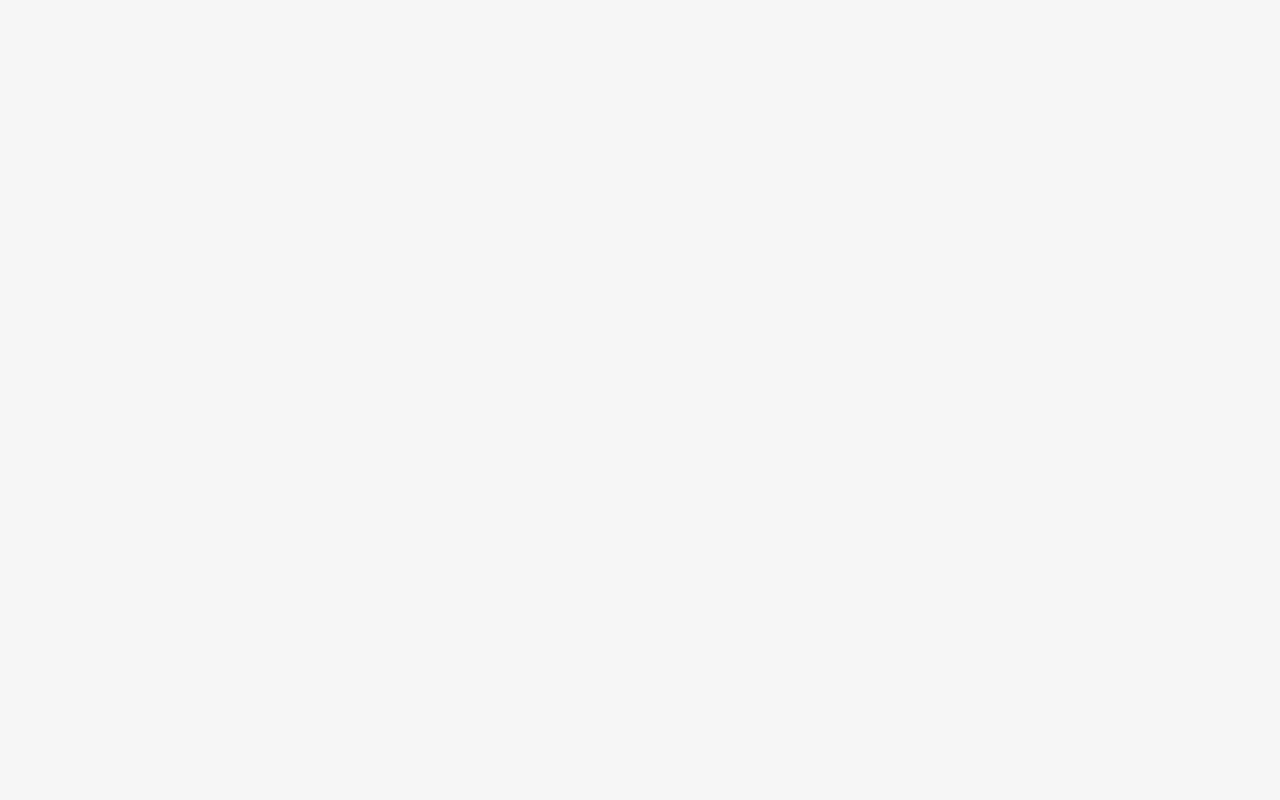
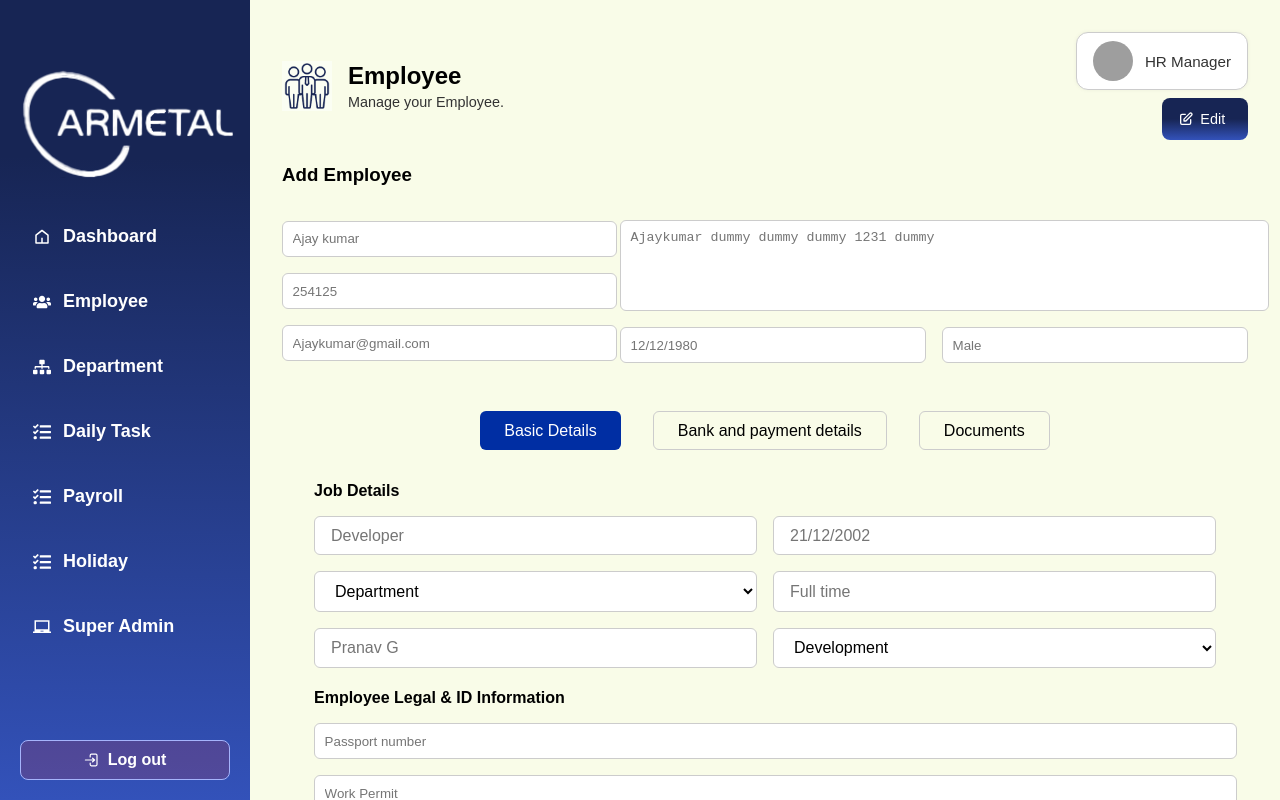
Before and after one commit to Tungston-labs/ArmetalFe, a React (Vite) app in the folder client/: page /view-basic in a window 1280 px wide. Before the commit this address had no page. Built offline with nearby package versions, Linux system fonts and the light colour scheme; grey boxes are pictures that could not be loaded; a web font is replaced by a local one.

Commit message:
chamges in the all modules

```diff
--- a/client/src/App.jsx
+++ b/client/src/App.jsx
@@ -23,6 +23,7 @@ import LeaveRequest from "./Pages/leaveDetails/LeaveRequest.jsx";
 import EmployeeLeaveDetails from "./Pages/leaveDetails/EmployeeLeaveDetails.jsx";
 import Attendance from "./Pages/leaveDetails/Attendance.jsx";
 import OnLeave from "./Pages/leaveDetails/OnLeave.jsx";
+import ViewBasic from "./Pages/employee/ViewBasic.jsx"
 
 function App() {
   return (
@@ -53,6 +54,7 @@ function App() {
           <Route path="/leave-details" element={<EmployeeLeaveDetails/>}/>
             <Route path="/employee-attendance" element={<Attendance/>}/>
                <Route path="/on-leave" element={<OnLeave/>}/>
+                  <Route path="/view-basic" element={<ViewBasic/>}/>
         </Route>
       </Routes>
     </>
--- /dev/null
+++ b/client/src/Pages/employee/ViewBasic.Style.js
@@ -0,0 +1,225 @@
+import styled from "styled-components";
+
+export const Container = styled.div`
+  padding: 2rem;
+  background: #f9fce8;
+  font-family: sans-serif;
+`;
+
+export const Header = styled.div`
+  display: flex;
+  justify-content: space-between;
+  align-items: center;
+  margin-bottom: 1.5rem;
+
+  h2 {
+    margin: 0;
+  }
+
+  p {
+    margin: 0.2rem 0 0;
+    font-size: 0.9rem;
+    color: #333;
+  }
+`;
+
+export const EditButton = styled.button`
+  display: flex; /* enable inline icon + text */
+  align-items: center;
+  gap: 0.4rem; /* space between icon and text */
+  padding: 0.4rem 1rem;
+  border: none;
+   background: linear-gradient(180deg, rgba(23, 37, 84, 1) 50%, rgba(51, 82, 186, 1) 100%);
+  color: white;
+  border-radius: 8px;
+  width:50%;
+  height:42px;
+  font-size: 0.9rem;
+  cursor: pointer;
+
+  svg {
+    font-size: 1rem;
+  }
+
+`;
+export const Row = styled.div`
+  display: flex;
+  gap: 1.5rem;
+  flex-wrap: wrap;
+  align-items: flex-start;
+`;
+
+export const LeftSection = styled.div`
+  display: flex;
+  flex-direction: column;
+  gap: 1rem;
+  flex: 1;
+  min-width: 250px;
+`;
+
+export const RightSection = styled.div`
+  flex: 2;
+  display: flex;
+  flex-direction: column;
+  gap: rem;
+  min-width: 300px;
+`;
+
+
+export const Input = styled.input`
+  padding: 0.6rem;
+  border: 1px solid #ccc;
+  border-radius: 6px;
+  width: 100%;
+
+`;
+
+export const Textarea = styled.textarea`
+  padding: 0.6rem;
+margin-top:15px;
+  border: 1px solid #ccc;
+  border-radius: 6px;
+  width: 100%;
+  resize: none;
+  height: 70px;
+`;
+
+export const Avatar = styled.img`
+  width: 100px;
+  height: 100px;
+  border-radius: 50%;
+  object-fit: cover;
+`;
+
+
+
+export const Section = styled.div`
+  padding: 2rem;
+  background: #f9fce8;
+  font-family: sans-serif;
+`;
+
+export const Tabs = styled.div`
+  display: flex;
+  justify-content: center;
+  gap: 2rem;
+  margin-bottom: 2rem;
+`;
+
+export const Tab = styled.button`
+  background: ${({ active }) => (active ? "#002ea3" : "transparent")};
+  color: ${({ active }) => (active ? "#fff" : "#000")};
+  border: none;
+  padding: 0.6rem 1.5rem;
+  border-radius: 6px;
+  font-size: 1rem;
+  cursor: pointer;
+  border: ${({ active }) => (active ? "none" : "1px solid #ccc")};
+`;
+
+export const GroupLabel = styled.h4`
+  margin-bottom: 1rem;
+`;
+
+export const Rows = styled.div`
+  display: flex;
+  gap: 1rem;
+  margin-bottom: 1rem;
+  align-items: flex-start; /* ensures top alignment */
+`;
+
+export const Select = styled.select`
+  flex: 1;
+  padding: 0.6rem 1rem;
+  font-size: 1rem;
+  border: 1px solid #ccc;
+  border-radius: 6px;
+  background: white;
+`;
+
+export const Column = styled.div`
+  display: flex;
+  flex-direction: column;
+  gap: 1rem; /* adds vertical spacing */
+`;
+
+
+export const Button = styled.button`
+  display: block;             /* makes margin: auto work */
+  margin: 1rem auto 0 auto;   /* top: 1rem, auto on left/right to center */
+  background:#172554;
+  color: white;
+  border: none;
+  padding: 0.6rem 2rem;
+  border-radius: 6px;
+  cursor: pointer;
+  text-align: center;
+`;
+
+export const Rowes = styled.div`
+  display: flex;
+  gap: 1rem;
+  margin-bottom: 1rem;
+  width: 100%;
+
+  > input,
+  > select {
+    flex: 1;
+    padding: 0.6rem 1rem;
+    font-size: 1rem;
+    border: 1px solid #ccc;
+    border-radius: 6px;
+    min-width: 0;
+  }
+`;
+export const HeaderWrapper = styled.div`
+  display: flex;
+  align-items: center;
+  gap: 1rem; /* space between image and text */
+`;
+
+export const TextGroup = styled.div`
+  display: flex;
+  flex-direction: column;
+`;
+
+export const Title = styled.h2`
+  font-size: 1.5rem;
+  margin: 0;
+`;
+
+export const Subtitle = styled.p`
+  color: #555;
+  margin: 0;
+`;
+export const HRManager = styled.div`
+  display: flex;
+  align-items: center;
+  gap: 0.75rem;
+  padding: 0.5rem 1rem;
+  border: 1px solid #ccc;
+  border-radius: 12px;
+  background-color: #fff;
+  font-size: 0.95rem;
+  color: #333;
+  box-shadow: 0 0 4px rgba(0, 0, 0, 0.05);
+
+  span {
+    font-weight: 500;
+  }
+
+  img {
+    width: 40px;
+    height: 40px;
+    border-radius: 50%;
+    object-fit: cover;
+  }
+`;
+
+export const Rightside = styled.div`
+  display: flex;
+  flex-direction: column;
+  align-items: flex-end; /* aligns children to the right */
+  gap: 0.5rem;
+  margin-left: auto; /* pushes Rightside itself to the right if in a flex row */
+`;
--- /dev/null
+++ b/client/src/Pages/employee/ViewBasic.jsx
@@ -0,0 +1,116 @@
+import React from "react";
+import {
+  Container,
+  Header,
+  LeftSection,
+  RightSection,
+  Avatar,
+  Column,
+  Textarea,
+  EditButton,
+  Row,
+    Tabs,
+  Tab,
+  Section,
+  GroupLabel,
+  Rows,
+  Input,
+  Select,
+  Button,
+  Rowes,
+  Title,
+  Subtitle,Rightside,
+  HeaderWrapper,TextGroup,HRManager
+} from "./ViewBasic.Style";
+import { HiOutlinePencilAlt } from "react-icons/hi";
+const AddEmployee = () => {
+  return (
+    <Container>
+      <Header>
+        <HeaderWrapper>
+  <img src="/images/employee.png" alt="Icon" style={{ height: "50px" }} />
+  <TextGroup>
+
+    <Title>Employee</Title>
+    <Subtitle>Manage your Employee.</Subtitle>
+  </TextGroup>
+</HeaderWrapper>
+<Rightside>
+ <HRManager>
+          <img src="https://i.pravatar.cc/40?img=5" alt="HR Manager" />
+          <span>HR Manager</span>
+        </HRManager>
+
+        <EditButton><HiOutlinePencilAlt />Edit</EditButton>
+        </Rightside>
+      </Header>
+
+      <h3>Add Employee</h3>
+
+      <Row>
+        <LeftSection>
+            <div>
+          {/* <Avatar src="https://i.imgur.com/QCNbOAo.png" alt="profile" /> */}
+          </div>
+          <Input type="text" placeholder="Ajay kumar" />
+          <Input type="text" placeholder="254125" />
+          <Input type="email" placeholder="Ajaykumar@gmail.com" />
+        </LeftSection>
+
+        <RightSection>
+          <Textarea placeholder="Ajaykumar dummy dummy dummy 1231 dummy" />
+          <Rows style={{ marginTop: "1rem" }}>
+            <Input type="text" placeholder="12/12/1980" />
+            <Input type="text" placeholder="Male" />
+          </Rows>
+        </RightSection>
+      </Row>
+          <Section>
+      <Tabs>
+        <Tab active>Basic Details</Tab>
+        <Tab>Bank and payment details</Tab>
+        <Tab>Documents</Tab>
+      </Tabs>
+
+      <GroupLabel>Job Details</GroupLabel>
+  <Rowes>
+  <Input placeholder="Developer" />
+  <Input placeholder="21/12/2002" />
+</Rowes>
+
+<Rowes>
+  <Select>
+    <option value="">Department</option>
+    <option value="dev">Development</option>
+  </Select>
+  <Input placeholder="Full time" />
+</Rowes>
+
+<Rowes>
+  <Input placeholder="Pranav G" />
+  <Select>
+    <option value="Development">Development</option>
+  </Select>
+</Rowes>
+
+
+      <GroupLabel>Employee Legal & ID Information</GroupLabel>
+   <Column>
+  <Input placeholder="Passport number" />
+  <Input placeholder="Work Permit" />
+  <Input placeholder="Visa expiry Date" />
+  <Input placeholder="Iqama Number" />
+  <Input placeholder="Employment Contract" />
+
+  <Input placeholder="Insurance number" />
+</Column>
+
+      <Button>Next</Button>
+    </Section>
+
+
+    </Container>
+  );
+};
+
+export default AddEmployee;
```
